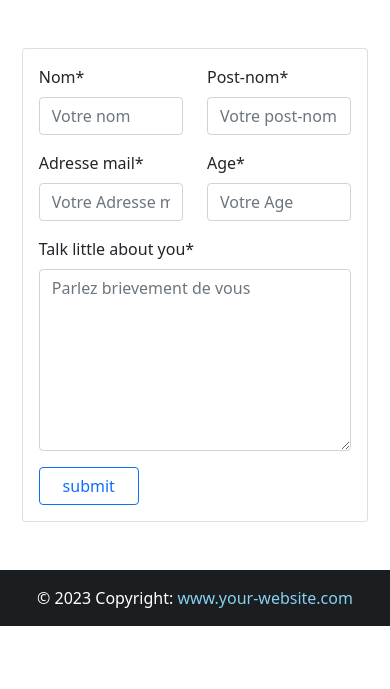
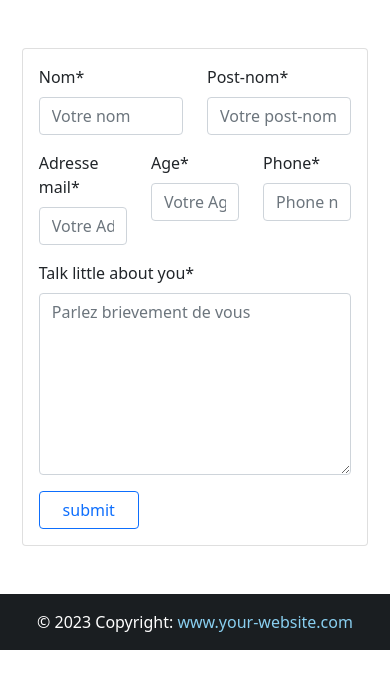
Before and after one commit to rogerTheophile2000/crispy-forms-course, a Django app: page / in a window 390 px wide. Shown: the part 56-745 px from the top of the page. Run offline with Django 4.2, Linux system fonts and the light colour scheme; some libraries are stand-ins or nearby versions.

Commit message:
phone number mask display

```diff
--- a/App/forms.py
+++ b/App/forms.py
@@ -46,12 +46,18 @@ class CandidateForm(forms.ModelForm):
         widget=forms.Textarea(attrs={'placeholder':'Parlez brievement de vous', 'rows':7})
     )
 
-
-#     Name: ^[a-zA-ZÀ-ÿ\s]*$
-#     Email: ^[a-zA-Z0-9.+_-]+@[a-zA-Z0-9._-]+\.[a-zA-Z]+$
-#     Age: ^[0-9]*$
     class Meta:
         model = Candidate
         fields = "__all__"
         # fields = ['firstname', 'lastname', 'email', 'age', 'message']
         # exclude = ['firstname', 'lastname', 'email', 'age', 'message']
+
+        # outside widget
+        widgets = {
+            'phone':forms.TextInput(attrs={
+                'style':'font-size: 1rem',
+                'placeholder':'Phone number',
+                'data-mask':'(000) 000-000-000'
+                }
+            )
+        }
--- a/App/models.py
+++ b/App/models.py
@@ -7,6 +7,7 @@ class Candidate(models.Model):
     firstname = models.CharField(max_length=50)
     lastname = models.CharField(max_length=50)
     age = models.CharField(max_length=3)
+    phone = models.CharField(max_length=25)
     email = models.EmailField(max_length=70)
     message = models.TextField()
     created_at = models.DateTimeField(auto_now_add=True)
--- a/App/templates/base.html
+++ b/App/templates/base.html
@@ -40,5 +40,11 @@
     <!-- Bootstrap 5 JS -->
     <script src="https://cdn.jsdelivr.net/npm/bootstrap@5.0.2/dist/js/bootstrap.bundle.min.js" integrity="sha384-MrcW6ZMFYlzcLA8Nl+NtUVF0sA7MsXsP1UyJoMp4YLEuNSfAP+JcXn/tWtIaxVXM" crossorigin="anonymous"></script>
 
+    <!-- Jquery -->
+    <script src="https://code.jquery.com/jquery-3.7.0.min.js" integrity="sha256-2Pmvv0kuTBOenSvLm6bvfBSSHrUJ+3A7x6P5Ebd07/g=" crossorigin="anonymous"></script>
+
+    <!-- Jquery mask -->
+    <script src="https://cdnjs.cloudflare.com/ajax/libs/jquery.mask/1.14.16/jquery.mask.min.js" integrity="sha512-pHVGpX7F/27yZ0ISY+VVjyULApbDlD0/X0rgGbTqCE7WFW5MezNTWG/dnhtbBuICzsd0WQPgpE4REBLv+UqChw==" crossorigin="anonymous" referrerpolicy="no-referrer"></script>
+
 </body>
 </html>
--- a/App/templates/home.html
+++ b/App/templates/home.html
@@ -3,8 +3,7 @@
 
 {% block content %}
 <div class="container pb-5" style="width: 95%; font-size: 1rem;">
-    <div class="row">
-        <div class="col-md-9">
+    <div class="">
             <form method="POST" class="card p-3 mt-5">
                 {% csrf_token %}
                 <!-- {{ form | crispy}} -->
@@ -17,19 +16,21 @@
                     </div>
                 </div>
                 <div class="row">
-                    <div class="col-6">
+                    <div class="col-4">
                         {{ form.email|as_crispy_field }}
                     </div>
-                    <div class="col-6">
+                    <div class="col-4">
                         {{ form.age|as_crispy_field }}
+                    </div>
+                    <div class="col-4">
+                        {{ form.phone|as_crispy_field }}
                     </div>
                 </div>
                 {{ form.message|as_crispy_field }}
 
                 <button class="btn btn-outline-primary" type="submit" style="width: 100px;">submit</button>
             </form>
-        </div>
-        <div class="col-md-3">
+
             <!-- Message from backend -->
             {% for message in messages %}
                 {% if message.tags == 'success' %}
@@ -39,7 +40,6 @@
                     </div>
                 {% endif %}
             {% endfor %}
-        </div>
     </div>
 
 </div>
```
Also changed, not shown: App/migrations/0003_candidate_phone.py (added), db.sqlite3.
